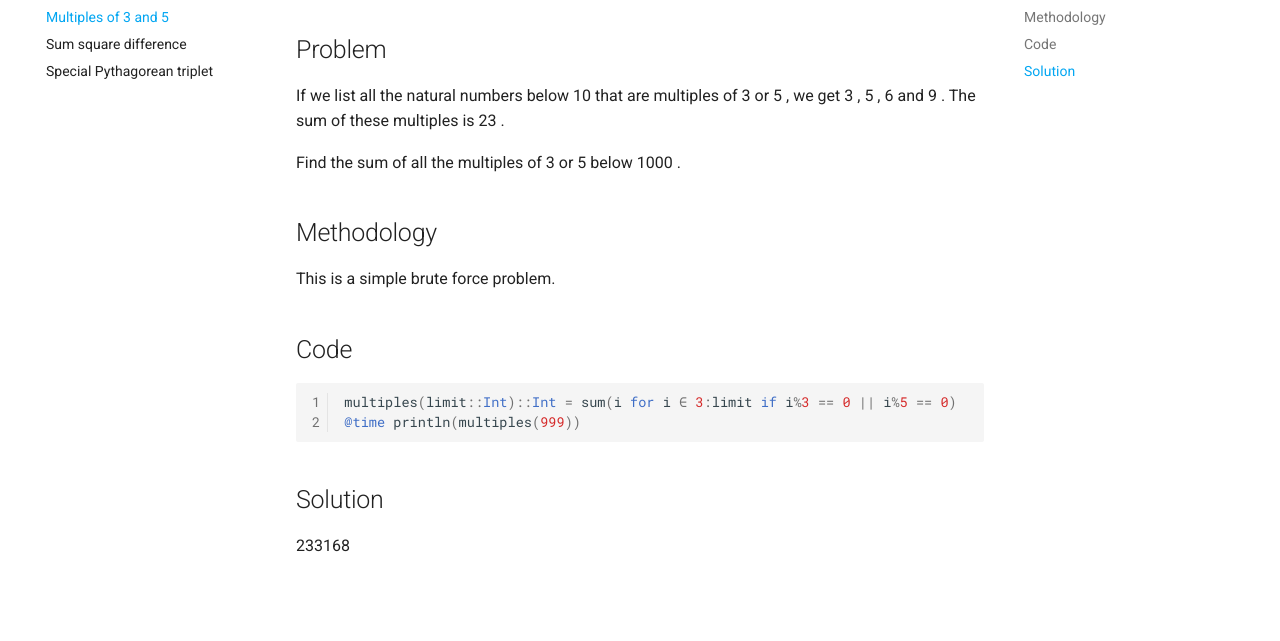
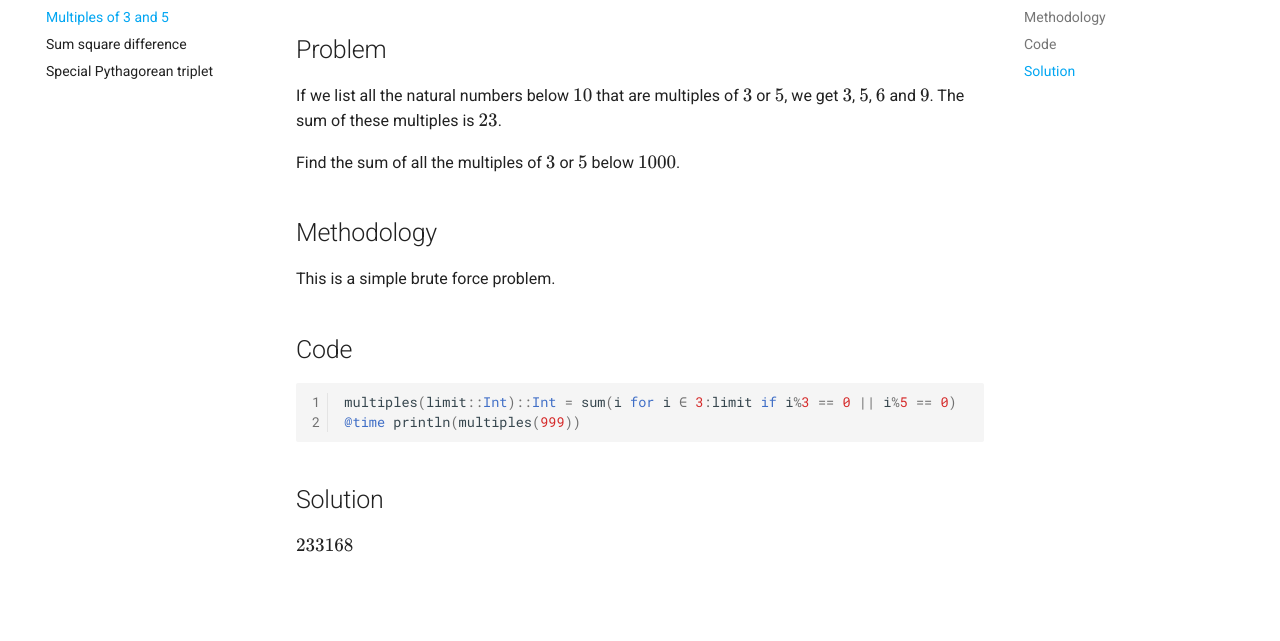
Before and after one commit to SudipSinha/Project-Euler, an MkDocs documentation site: the page built from docs/P001.md, in a window 1280 px wide. Shown: the part 148-789 px from the top of the page. Built offline with MkDocs 1.6.1 and Material for MkDocs 9.7.7, drawn with Linux system fonts in a browser that asks for light colours; comment, search, counter and statistics services are not loaded.

Commit message:
* Using generic output of Arithmatex

````diff
--- a/mkdocs.yml
+++ b/mkdocs.yml
@@ -13,9 +13,8 @@ copyright: <a href="http://github.com/SudipSinha">Sudip Sinha</a> &copy; 2020 on
 
 # Extensions
 markdown_extensions:
-  # - pymdownx.arithmatex:
-  #     generic: true
-  - pymdownx.arithmatex
+  - pymdownx.arithmatex:
+      generic: true    # This is required for both MathJax and KaTeX
   # markdown_katex only works for GitLab syntax ($` n `$ and ```math n ```)
   # - markdown_katex:
   #     no_inline_svg: True
````
